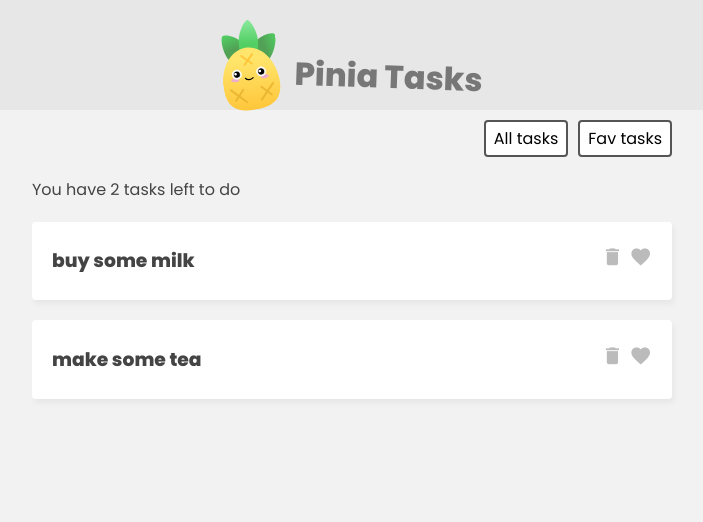
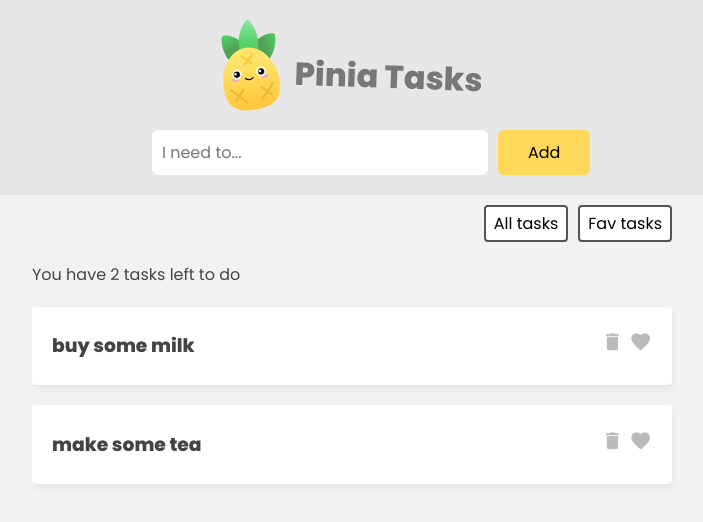
Before and after one commit to d85/pinia-tasks, a Vue app: page / in a window 1280 px wide. Shown: the top 522 px of the page, without its empty margins (288-991 px from the left). Built offline with nearby package versions, Linux system fonts and the light colour scheme.

Commit message:
Allow adding a new task and add styling

```diff
--- a/src/App.vue
+++ b/src/App.vue
@@ -5,6 +5,11 @@
       <img src="./assets/pinia-logo.svg" alt="pinia logo">
       <h1>Pinia Tasks</h1>
     </header>
+
+    <!-- new task form -->
+    <div class="new-task-form">
+      <TaskForm />
+    </div>
 
     <!-- filter -->
     <nav class="filter">
@@ -31,11 +36,12 @@
 
 <script>
   import { ref } from 'vue'
+  import TaskForm from '@/components/TaskForm.vue'
   import TaskDetails from '@/components/TaskDetails.vue'
   import { useTaskStore } from '@/stores/TaskStore'
 
   export default {
-    components: { TaskDetails },
+    components: { TaskDetails, TaskForm },
     setup() {
       const taskStore = useTaskStore()
 
--- a/src/assets/main.css
+++ b/src/assets/main.css
@@ -73,3 +73,32 @@
   cursor: pointer;
   font-size: 1em;
 }
+
+/* new task form */
+.new-task-form {
+  background: #e7e7e7;
+  padding: 20px 0;
+}
+form {
+  max-width: 400px;
+  margin: 0 auto;
+  display: grid;
+  grid-template-columns: 3fr 1fr;
+  gap: 10px;
+}
+form input {
+  border: 0;
+  padding: 10px;
+  border-radius: 6px;
+  color: #555;
+  font-size: 1em;
+}
+form button {
+  background: #ffd859;
+  border: 0;
+  padding: 10px 30px;
+  font-family: "Poppins";
+  border-radius: 6px;
+  cursor: pointer;
+  font-size: 1em;
+}
--- /dev/null
+++ b/src/components/TaskForm.vue
@@ -0,0 +1,36 @@
+<template>
+  <form @submit.prevent="handleSubmit">
+    <input
+      type="text"
+      placeholder="I need to..."
+      v-model="newTask"
+    >
+    <button>Add</button>
+  </form>
+</template>
+
+<script>
+  import { ref } from 'vue'
+  import { useTaskStore } from '@/stores/TaskStore'
+
+  export default {
+    setup() {
+      const taskStore = useTaskStore()
+
+      const newTask = ref('')
+
+      const handleSubmit = () => {
+        if (newTask.value.length > 0) {
+          taskStore.addTask({
+            title: newTask.value,
+            isFav: false,
+            id: Math.floor(Math.random() * 10000)
+          })
+          newTask.value = ''
+        }
+      }
+
+      return { handleSubmit, newTask }
+    }
+  }
+</script>
--- a/src/stores/TaskStore.js
+++ b/src/stores/TaskStore.js
@@ -20,5 +20,10 @@
       // need to pass state if using arrow function
       return state.tasks.length
     }
+  },
+  actions: {
+    addTask(task) {
+      this.tasks.push(task)
+    }
   }
 })
```
